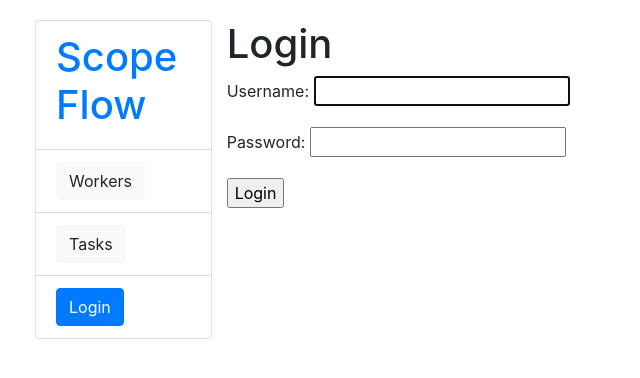
After one commit to turulko-oleksandr/scope-flow, a Django app: page /accounts/login/ in a window 1280 px wide. The commit adds this page. Shown: the top 378 px of the page, without its empty margins (0-640 px from the left). Run offline with Django 5.2, Linux system fonts and the light colour scheme.

Commit message:
feat(auth): add login page, fix navigation, and update styles

```diff
--- a/scope_flow_service/urls.py
+++ b/scope_flow_service/urls.py
@@ -16,8 +16,11 @@ Including another URLconf
 """
 from django.contrib import admin
 from django.urls import path, include
+from django.views.generic import RedirectView
 
 urlpatterns = [
-    path('', include('scope_flow.urls')),
+    path('scope-flow/', include('scope_flow.urls')),
+    path('accounts/', include('django.contrib.auth.urls')),
     path('admin/', admin.site.urls),
+    path('', RedirectView.as_view(url='/scope-flow/', permanent=True))
 ]
--- a/static/styles.css
+++ b/static/styles.css
@@ -1,66 +1,3 @@
 body {
-    margin: 0;
+    margin: 20px;
 }
-
-main {
-    display: block;
-    background-color: #CCDBDC;
-}
-
-.app_name {
-    height: 100%;
-    width: 100%;
-    font-weight: bold;
-    text-align: center;
-}
-
-.app_name > a {
-    color: white;
-    font-weight: bold;
-    text-align: center;
-    text-decoration: none;
-}
-
-#layout {
-    display: grid;
-    grid-template-columns: 300px 1fr;
-    grid-template-rows: auto 1fr;
-    height: 100vh;
-}
-nav {
-    color: white;
-    background-color: rgba(0, 126, 167, 0.8);
-    border: 1px solid #003249;
-    height: 100vh;
-}
-
-nav ul {
-    margin: 0;
-    padding-left: 0;
-    list-style: none;
-    display: flex;
-    flex-direction: column;
-    justify-content: space-around;
-}
-
-nav > ul > li:first-child {
-    background-color: #007EA7;
-}
-
-nav ul li {
-    display: block;
-    border-bottom: 1px solid #e6d7d7;
-}
-
-nav > ul > li > a {
-    font-size: 1.5rem;
-    padding: 1rem;
-    display: block;
-    color: white;
-    text-decoration: none;
-}
-
-nav > ul > li > a:hover {
-    color: white;
-    background-color: rgba(255, 255, 255, 0.1);
-}
--- a/templates/base.html
+++ b/templates/base.html
@@ -1,26 +1,33 @@
-
 <!DOCTYPE html>
 <html lang="en">
 <head>
   {% load static %}
   <meta charset="UTF-8">
   <title>Scope Flow</title>
+  <link rel="stylesheet" href="https://cdn.jsdelivr.net/npm/bootstrap@4.4.1/dist/css/bootstrap.min.css"
+        integrity="sha384-Vkoo8x4CGsO3+Hhxv8T/Q5PaXtkKtu6ug5TOeNV6gBiFeWPGFN9MuhOf23Q9Ifjh" crossorigin="anonymous">
   <link rel="stylesheet" href="{% static 'styles.css' %}">
-  <link rel="stylesheet" href="https://cdn.jsdelivr.net/npm/bootstrap@4.4.1/dist/css/bootstrap.min.css" integrity="sha384-Vkoo8x4CGsO3+Hhxv8T/Q5PaXtkKtu6ug5TOeNV6gBiFeWPGFN9MuhOf23Q9Ifjh" crossorigin="anonymous">
 </head>
 <body>
-  <div id="layout">
+<div class="container-fluid">
+  <div class="row">
+
+    <nav class="col-sm-2">
       {% block sidebar %}
         {% include "includes/sidebar.html" %}
       {% endblock %}
+    </nav>
 
-     <main id="content">
+    <main id="col md-10">
       {% block content %}
         <h1>
           Hello user
         </h1>
       {% endblock %}
     </main>
+
   </div>
+</div>
+
 </body>
 </html>
--- a/templates/includes/sidebar.html
+++ b/templates/includes/sidebar.html
@@ -1,12 +1,18 @@
 
-<nav class="sidebar">
-    <ul>
-      <li>
-        <h1 class="app_name">
-          <a href="/">Scope Flow</a>
-        </h1>
-      </li>
-      <li><a href={% url "worker-list" %}>Workers</a></li>
-      <li><a href={% url "task-list" %}>Tasks</a></li>
-    </ul>
-</nav>
+<ul class="sidebar-nav list-group">
+
+  <li class="list-group-item">
+    <h1 class="app_name">
+      <a href="/">Scope Flow</a>
+    </h1>
+  </li>
+  <li class="list-group-item"><a class="btn btn-light" href={% url "worker-list" %}>Workers</a></li>
+  <li class="list-group-item"><a class="btn btn-light" href={% url "task-list" %}>Tasks</a></li>
+
+  {% if user.is_authenticated %}
+    <li class="list-group-item">User: <a href="{{ user.get_absolute_url }}">{{ user.get_username }}</a></li>
+    <li class="list-group-item"><a class="btn btn-danger" href="{% url 'logout'%}?next={{request.path}}">Logout</a></li>
+  {% else %}
+    <li class="list-group-item"><a class="btn btn-primary" href="{% url 'login'%}?next={{request.path}}">Login</a></li>
+  {% endif %}
+</ul>
--- /dev/null
+++ b/templates/registration/login.html
@@ -0,0 +1,19 @@
+{% extends 'base.html' %}
+
+{% block content %}
+  <h1>
+    Login
+  </h1>
+  {% if form.errors %}
+    <p class="error">
+      Invalid credentials
+    </p>
+  {% endif %}
+
+  <form action="{% url 'login' %}" method="POST">
+    {% csrf_token %}
+    {{ form.as_p }}
+    <input type="submit" value="Login">
+  </form>
+
+{% endblock %}
```
Lines whose indentation alone changed are shown as unchanged.
